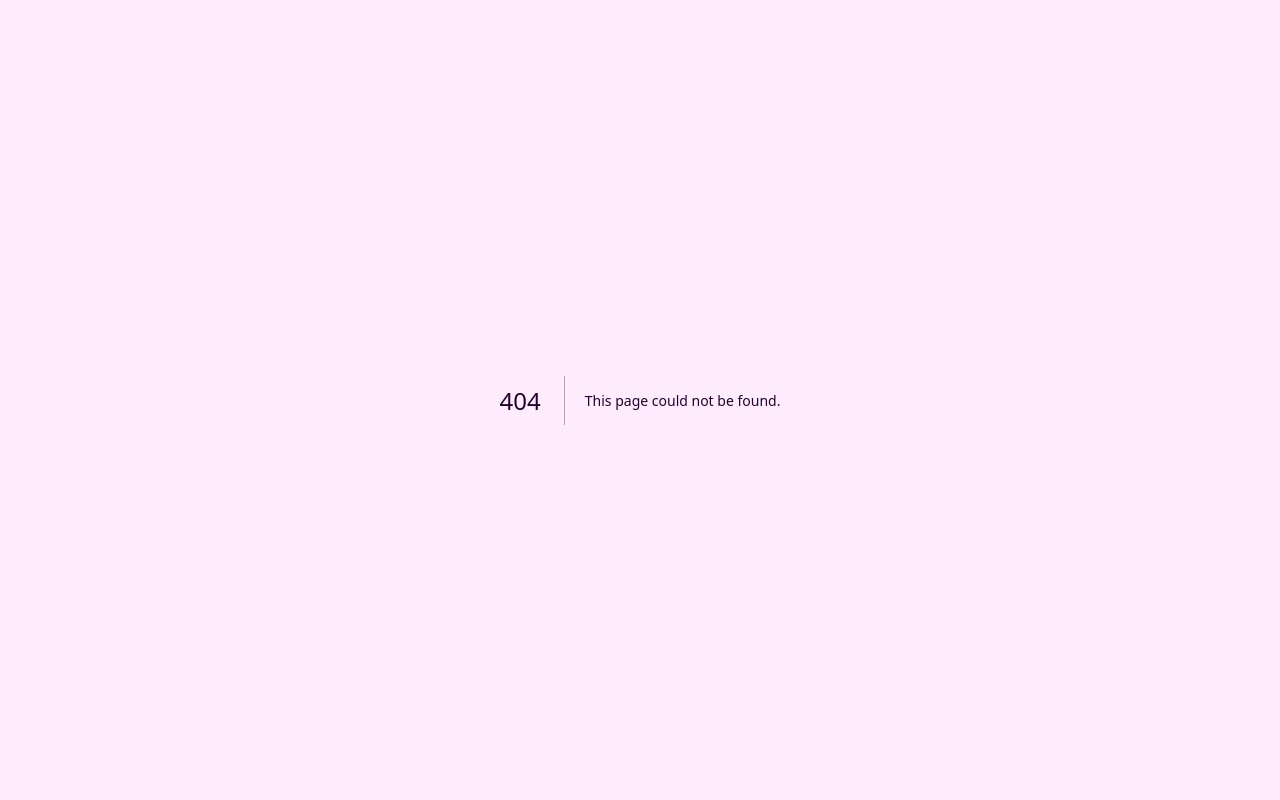
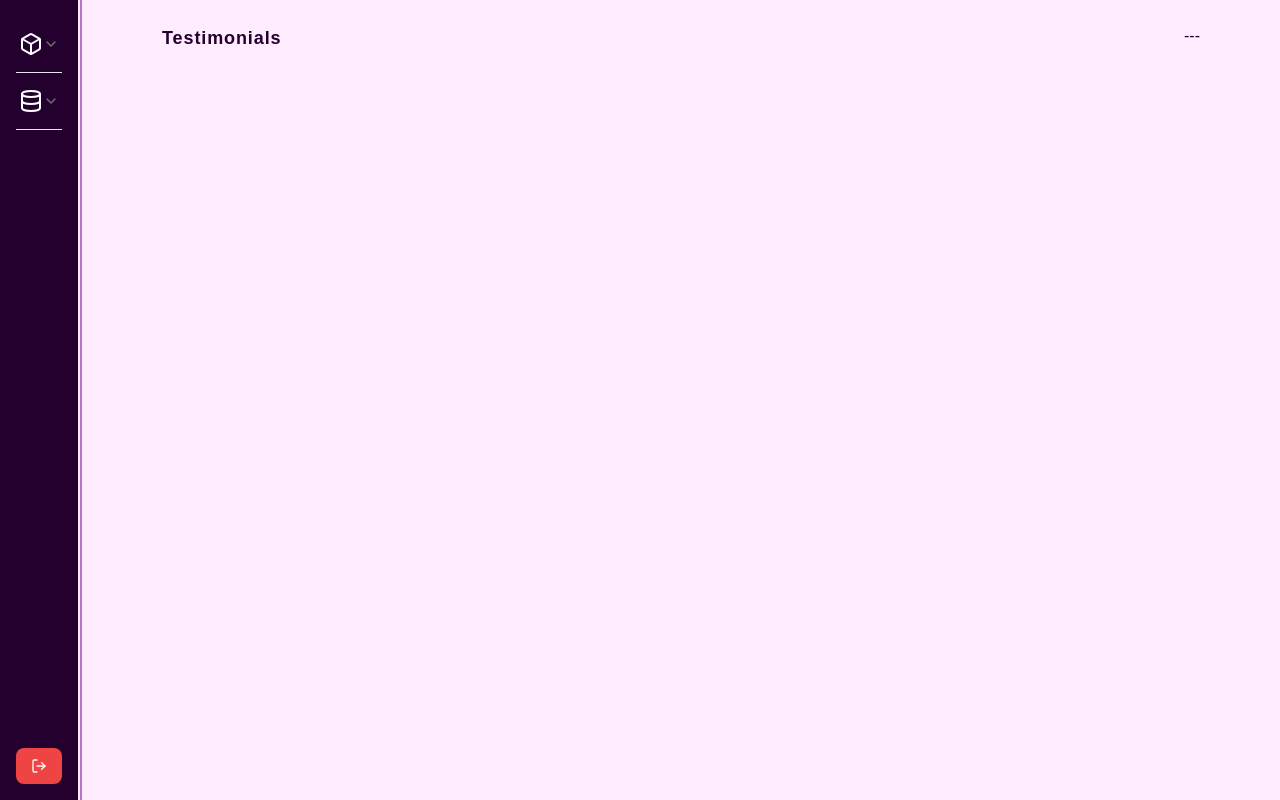
Before and after one commit to desimanwar-png/desiManwarWebsite, a Next.js app: page /admin/testimonials in a window 1280 px wide. Before the commit this address had no page. Built offline with nearby package versions, Linux system fonts and the light colour scheme.

Commit message:
Added the admin testimonial section

```diff
--- a/src/app/admin/AdminNav.js
+++ b/src/app/admin/AdminNav.js
@@ -12,6 +12,7 @@ import {
   PackageSearch,
   Mailbox,
   UserRoundPen,
+  MessageSquareText,
 } from 'lucide-react'
 import { Button } from '@/components/ui/button'
 import {
@@ -45,6 +46,11 @@ const settingsItems = [
     name: 'Contacted Persons',
     icon: UserRoundPen,
     route: '/admin/contactedPerson',
+  },
+  {
+    name: 'Testimonials',
+    icon: MessageSquareText,
+    route: '/admin/testimonials',
   },
 ]
 
--- /dev/null
+++ b/src/app/admin/testimonials/actions.js
@@ -0,0 +1 @@
+'use server'
--- /dev/null
+++ b/src/app/admin/testimonials/page.js
@@ -0,0 +1,23 @@
+import {
+  TableBody,
+  TableCaption,
+  TableCell,
+  TableHead,
+  TableHeader,
+  TableRow,
+} from '@/components/ui/table'
+import React from 'react'
+
+function TestimondialsPage() {
+  return (
+    <div className="py-4 px-4 lg:px-20">
+      <div className="flex justify-between py-2">
+        <div className="text-lg tracking-wider font-semibold">Testimonials</div>
+        <div>---</div>
+      </div>
+      <div></div>
+    </div>
+  )
+}
+
+export default TestimondialsPage
--- a/src/app/client/home/OurMembers.js
+++ b/src/app/client/home/OurMembers.js
@@ -1,6 +1,8 @@
 import { getMembers } from '@/app/admin/members/actions'
 import MemberCard from '@/components/MemberCard'
 import React, { Suspense } from 'react'
+
+export const dynamic = 'force-dynamic'
 
 async function fetchSortedMembers() {
   try {
```
